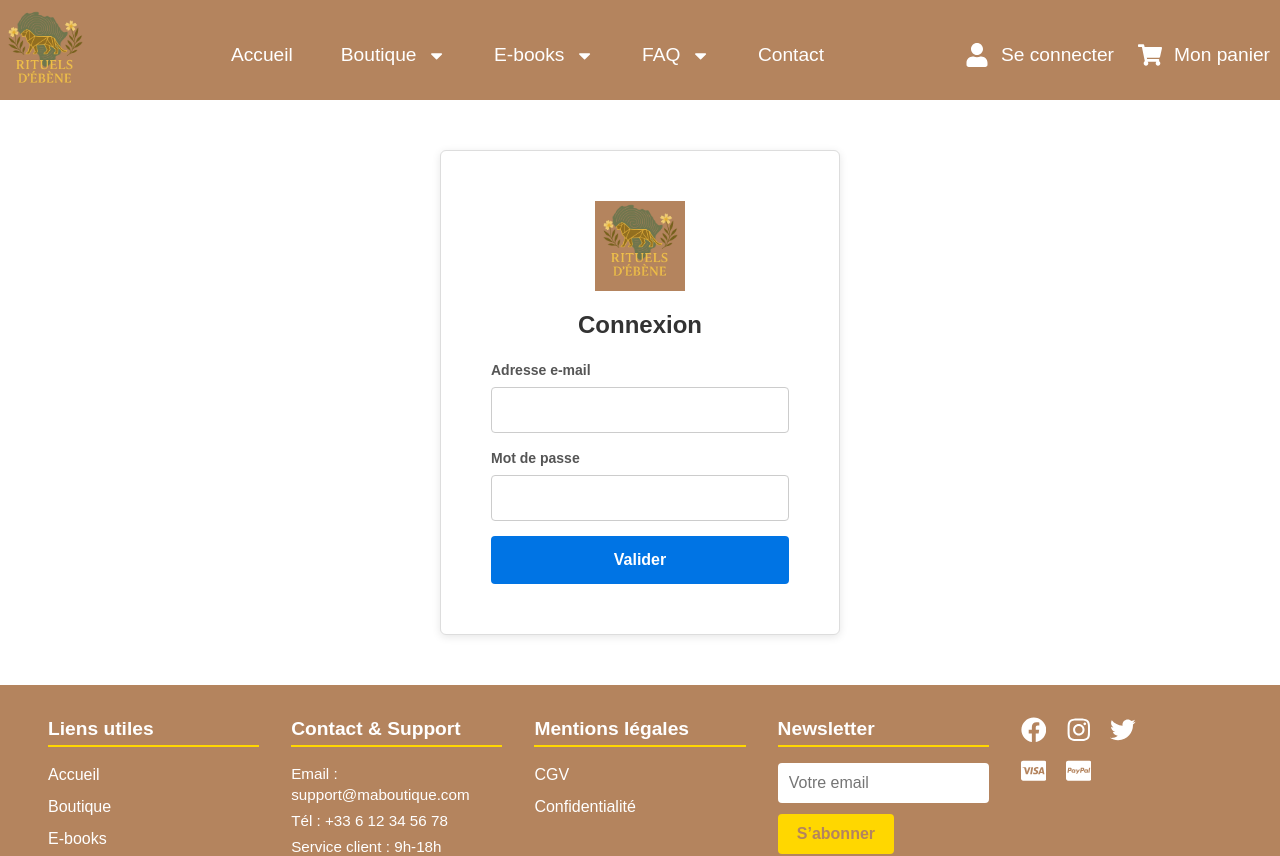
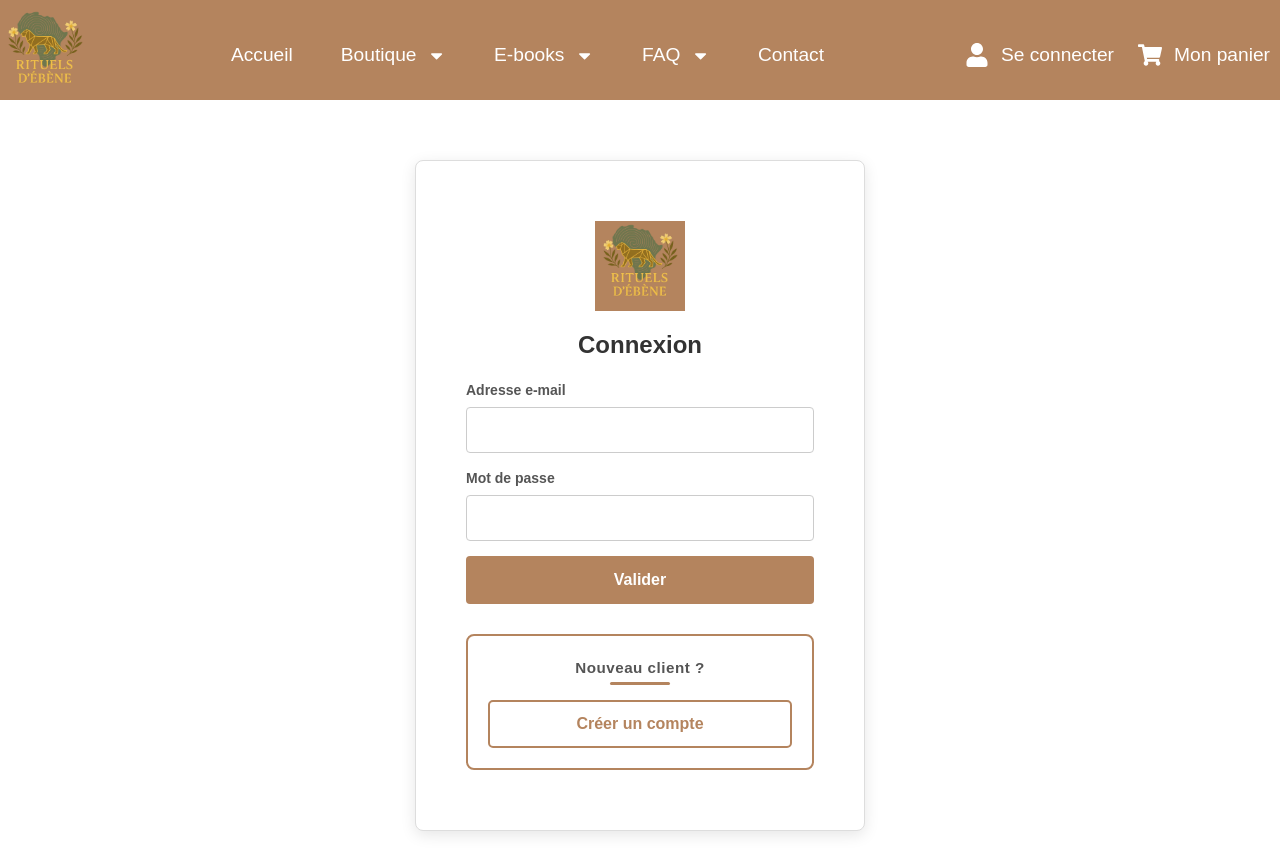
Before and after one commit to ba-bechir/rituels_d_ebene, a React (Create React App) app: page /compte in a window 1280 px wide. Shown: the top 856 px of the page. Built offline with nearby package versions, Linux system fonts and the light colour scheme; no server answers.

Commit message:
Add button register

```diff
--- a/src/admin/HomePageAdmin.js
+++ b/src/admin/HomePageAdmin.js
@@ -42,7 +42,6 @@ function Administration() {
         setUsers(data);
       } catch (err) {
         console.error(err);
-        setMessage("Erreur serveur");
       }
     };
 
--- a/src/admin/products/ProductList.js
+++ b/src/admin/products/ProductList.js
@@ -183,7 +183,7 @@ export default function ProductList() {
   const columns = [
     { field: "nom_produit", headerName: "Nom", width: 200 },
     { field: "prix", headerName: "Prix", width: 100 },
-    { field: "quantite_stock", headerName: "Quantité", width: 100 },
+    { field: "quantite_stock", headerName: "Quantité en stock", width: 100 },
     { field: "nom_categorie", headerName: "Catégorie", width: 150 },
     {
       field: "actions",
@@ -279,7 +279,7 @@ export default function ProductList() {
             helperText={errors.prix}
           />
           <TextField
-            label="Quantité"
+            label="Quantité en stock"
             name="quantite_stock"
             type="number"
             fullWidth
--- a/src/css/Connexion.css
+++ b/src/css/Connexion.css
@@ -8,12 +8,12 @@
 
 
 .connexion-container {
-  width: 400px;
-  margin: 50px auto;
-  padding: 50px;
+  width: 450px;          /* un peu plus large */
+  margin: 60px auto;     /* plus de marge verticale */
+  padding: 60px 50px;    /* plus de padding interne */
   border: 1px solid #ddd;
-  border-radius: 6px;
-  box-shadow: 0 2px 8px rgba(0,0,0,0.1);
+  border-radius: 8px;    /* arrondi un peu plus large */
+  box-shadow: 0 4px 15px rgba(0,0,0,0.1); /* ombre plus douce */
   font-family: Arial, sans-serif;
   background-color: #fff;
 }
@@ -53,7 +53,7 @@
 .connexion-button {
   width: 100%;
   padding: 12px;
-  background-color: #0074e4;
+  background-color: #b4845e;
   color: #fff;
   border: none;
   border-radius: 4px;
@@ -66,3 +66,63 @@
 .connexion-button:hover {
   background-color: #005bb5;
 }
+
+.create-account-container {
+  margin-top: 30px;
+  padding: 20px;
+  border: 2px solid #b4845e; /* contour doré */
+  text-align: center;
+  background-color: #fff; /* fond du bloc blanc */
+  border-radius: 8px;
+}
+
+.create-account-container p {
+  margin-bottom: 15px;
+  font-size: 0.95rem;
+  color: #555;
+}
+
+.create-account-button {
+  background-color: #fff; /* bouton blanc */
+  color: #b4845e;        /* texte doré */
+  border: 2px solid #b4845e; /* contour du bouton */
+  padding: 10px 25px;
+  border-radius: 5px;
+  cursor: pointer;
+  font-weight: bold;
+  transition: all 0.3s;
+}
+
+.create-account-button:hover {
+  background-color: #b4845e; /* fond doré au hover */
+  color: #fff;                /* texte blanc au hover */
+}
+
+.new-client-text {
+  font-size: 1.2rem;
+  font-weight: 600;
+  text-align: center;
+  color: #b4845e; /* doré */
+  position: relative;
+  display: inline-block;
+  padding-bottom: 5px;
+  margin-bottom: 20px;
+  letter-spacing: 0.5px;
+}
+
+.new-client-text::after {
+  content: "";
+  position: absolute;
+  width: 60px;           /* longueur de la ligne */
+  height: 3px;            /* épaisseur */
+  background: #b4845e;    /* couleur doré */
+  left: 50%;
+  bottom: 0;
+  transform: translateX(-50%);
+  border-radius: 2px;
+  transition: width 0.3s ease;
+}
+
+.new-client-text:hover::after {
+  width: 100px; /* s’étire au hover */
+}
--- a/src/forms/connexion.js
+++ b/src/forms/connexion.js
@@ -88,9 +88,20 @@ const Connexion = () => {
           Valider
         </button>
       </form>
+      {message && <p className="connexion-message">{message}</p>}
 
-      {message && <p className="connexion-message">{message}</p>}
+      {/* --- Nouveau bloc "Créer un compte" --- */}
+    <div className="create-account-container">
+      <p className="new-client-text">Nouveau client ?</p>
+      <button
+        className="connexion-button create-account-button"
+        onClick={() => navigate("/register")}
+      >
+        Créer un compte
+      </button>
     </div>
+  </div>
+
   );
 };
 
```
